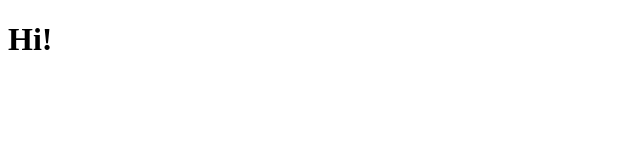
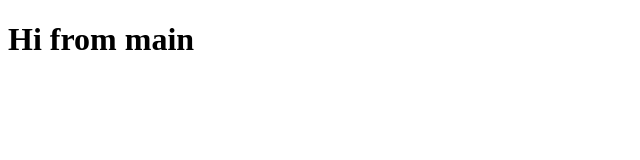
Before and after one commit to react-test-selector/react-test-selector.github.io, a plain HTML site: page index.html in a window 1280 px wide. Shown: the whole page, without its empty margins (0-640 px from the left). Drawn offline with Linux system fonts and the light colour scheme.

Commit message:
Update 2

```diff
--- a/index.html
+++ b/index.html
@@ -4,6 +4,6 @@
         <title>React test selector</title>
     </head>
     <body>
-        <h1>Hi!</h1>
+        <h1>Hi from main</h1>
     </body>
 </html>
```
